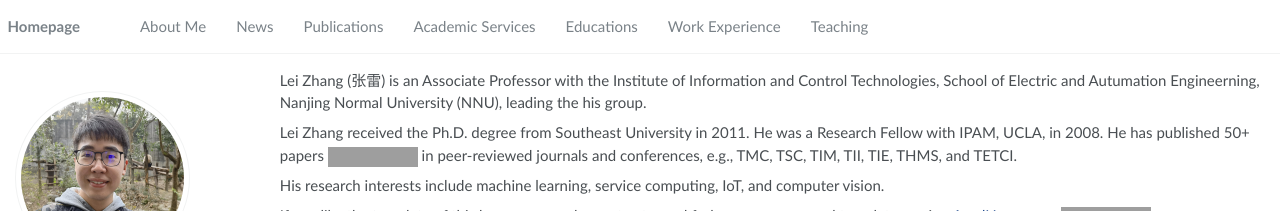
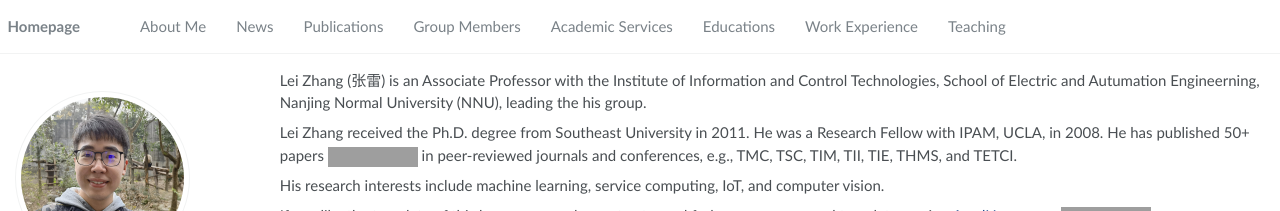
Before and after one commit to leizhangnjnu/leizhangnjnu.github.io, a Jekyll site: the page built from _pages/about.md, in a window 1280 px wide. Shown: the top 211 px of the page. Built offline with Jekyll 4.4.1, drawn with Linux system fonts in a browser that asks for light colours; some web fonts are replaced; grey boxes are pictures that could not be loaded.

Commit message:
add group members

```diff
--- a/_data/navigation.yml
+++ b/_data/navigation.yml
@@ -8,6 +8,9 @@ main:
 
   - title: "Publications"
     url: "/#-publications"
+
+  - title: "Group Members"
+    url: "/#-group-members"
 
   - title: "Academic Services"
     url: "/#-academic-services"
```
